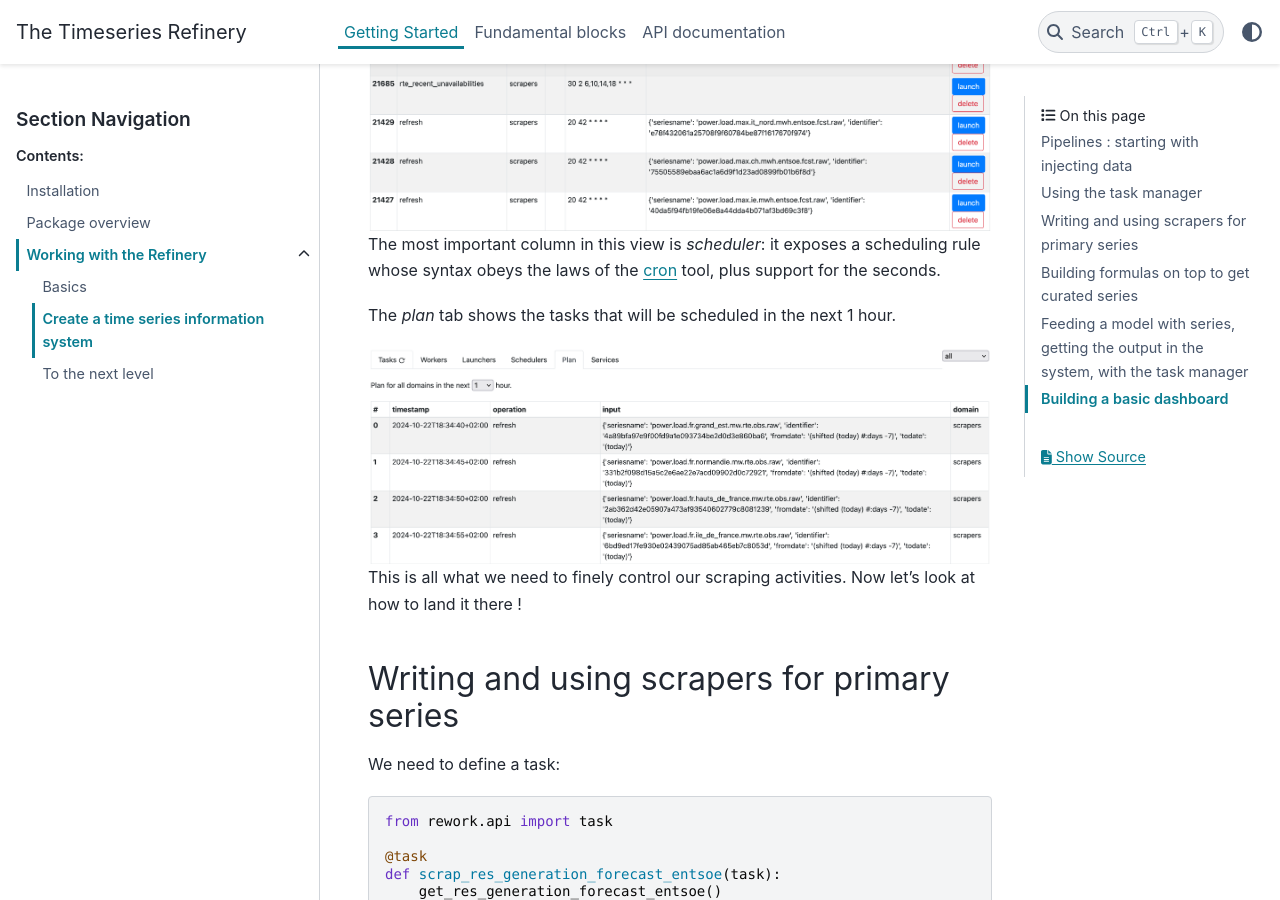
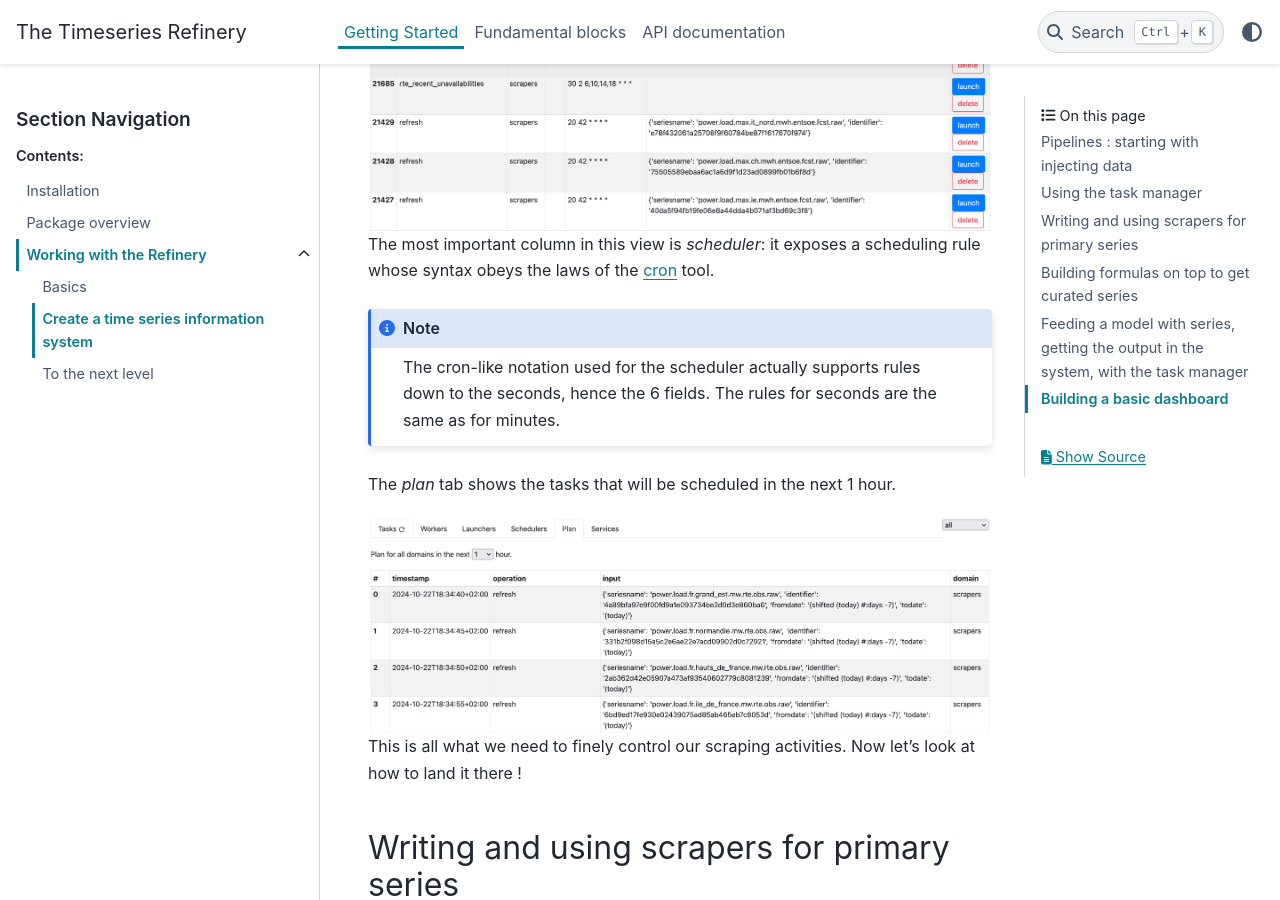
Before and after one commit to pythonianfr/tshistory_refinery, a Sphinx documentation site: the page built from docs/getting_started/tutorials/medium.rst, in a window 1280 px wide and 900 px high, scrolled down 3947 px. Built offline with Sphinx 7.4.7 and the PyData theme 0.15.4, drawn with Linux system fonts in a browser that asks for light colours.

Commit message:
docs/medium: use a note to explain the presence of rules down to seconds
related to #28

```diff
--- a/docs/getting_started/tutorials/medium.rst
+++ b/docs/getting_started/tutorials/medium.rst
@@ -175,8 +175,13 @@ tasks will be scheduled.
 
 The most important column in this view is `scheduler`: it exposes a
 scheduling rule whose syntax obeys the laws of the `cron
-<https://en.wikipedia.org/wiki/Cron>`_ tool, plus support for the
-seconds.
+<https://en.wikipedia.org/wiki/Cron>`_ tool.
+
+.. note::
+
+   The cron-like notation used for the scheduler actually supports
+   rules down to the seconds, hence the 6 fields. The rules for
+   seconds are the same as for minutes.
 
 The `plan` tab shows the tasks that will be scheduled in the next 1
 hour.
```
